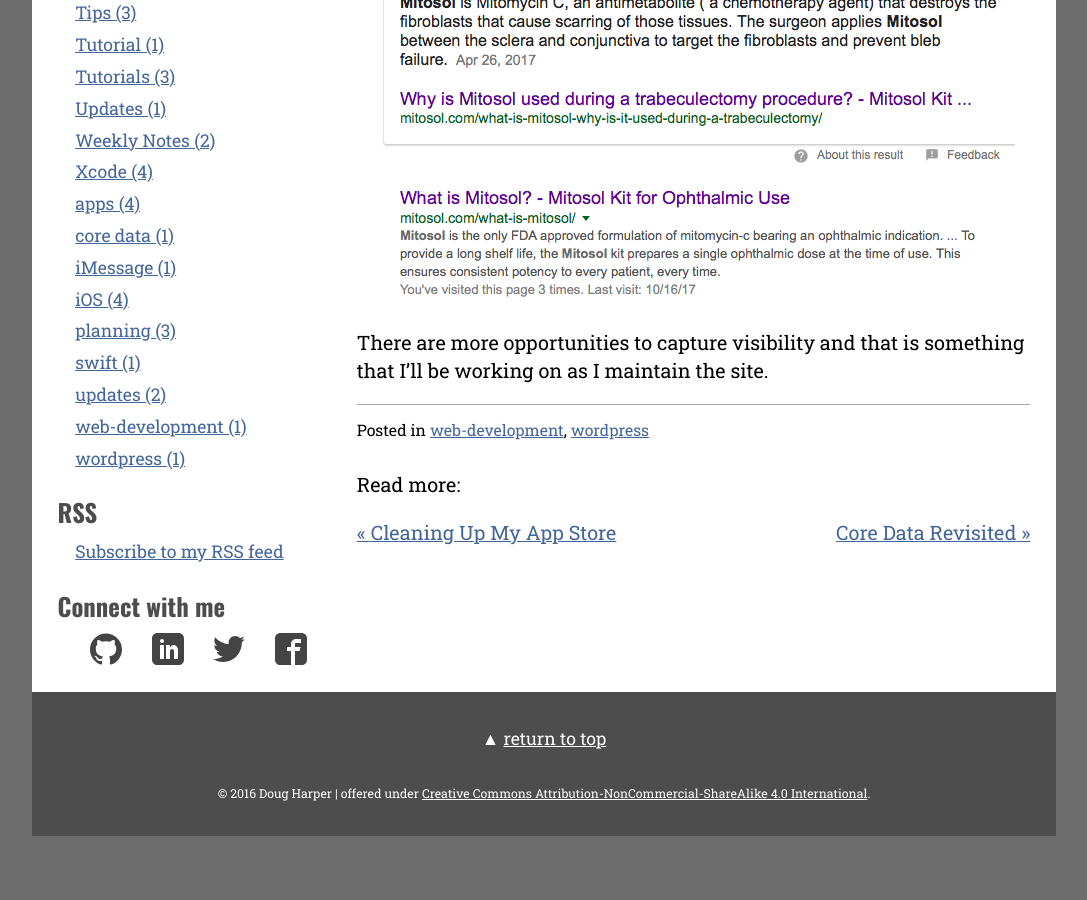
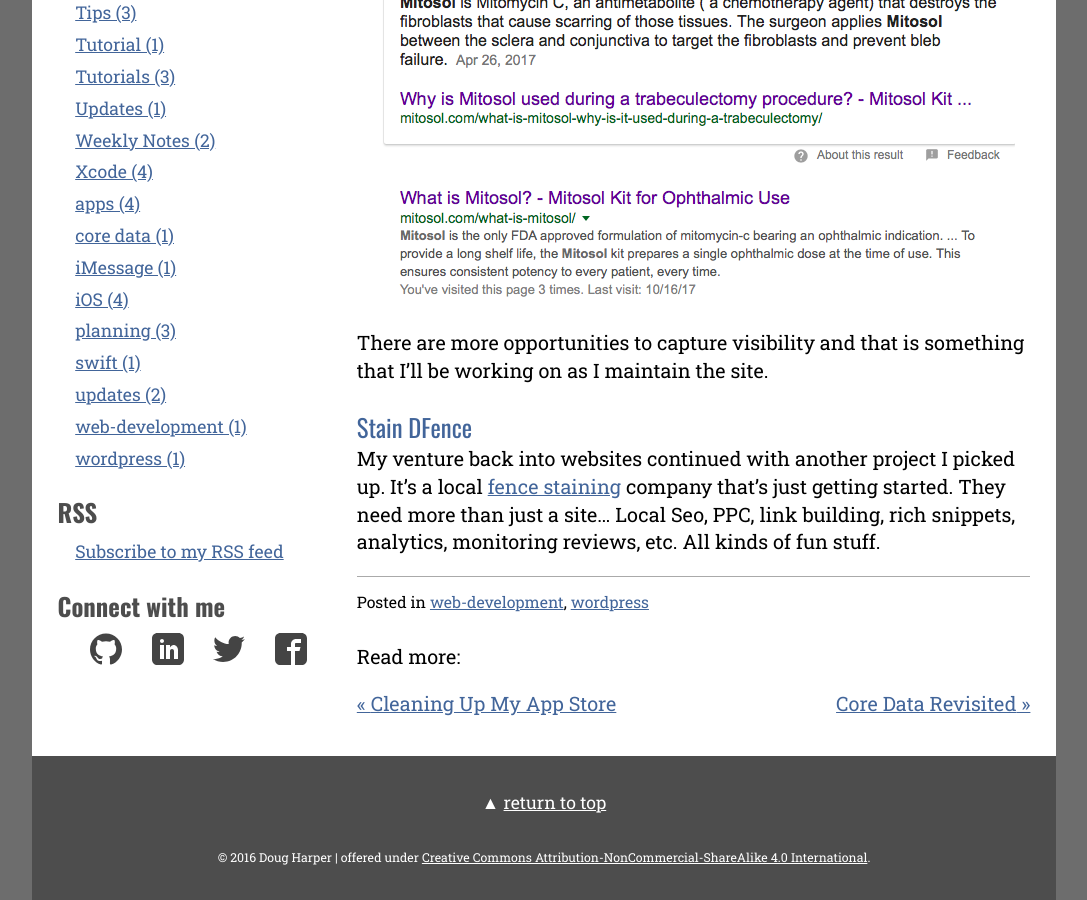
Before and after one commit to endodoug/endodoug.github.io, a Jekyll site: the page built from _posts/2017-10-24-web-development-work.md, in a window 1280 px wide and 900 px high, scrolled down 1002 px. Shown: the whole window, without its empty margins (96-1183 px from the left). Built offline with Jekyll 4.4.1, drawn with Linux system fonts in a browser that asks for light colours; comment, search, counter and statistics services are not loaded; before the commit the page ends 1838 px from its top, so only the background shows below that.

Commit message:
Update 2017-10-24-web-development-work.md

```diff
--- a/_posts/2017-10-24-web-development-work.md
+++ b/_posts/2017-10-24-web-development-work.md
@@ -19,3 +19,6 @@
 ![What is Mitosol](/images/Featured-Snippet.png "What is Mitosol?")
 
 There are more opportunities to capture visibility and that is something that I'll be working on as I maintain the site.
+
+### Stain DFence
+My venture back into websites continued with another project I picked up.  It's a local [fence staining](http://staindfence.com "fence staining") company that's just getting started.  They need more than just a site... Local Seo, PPC, link building, rich snippets, analytics, monitoring reviews, etc.  All kinds of fun stuff.
```
